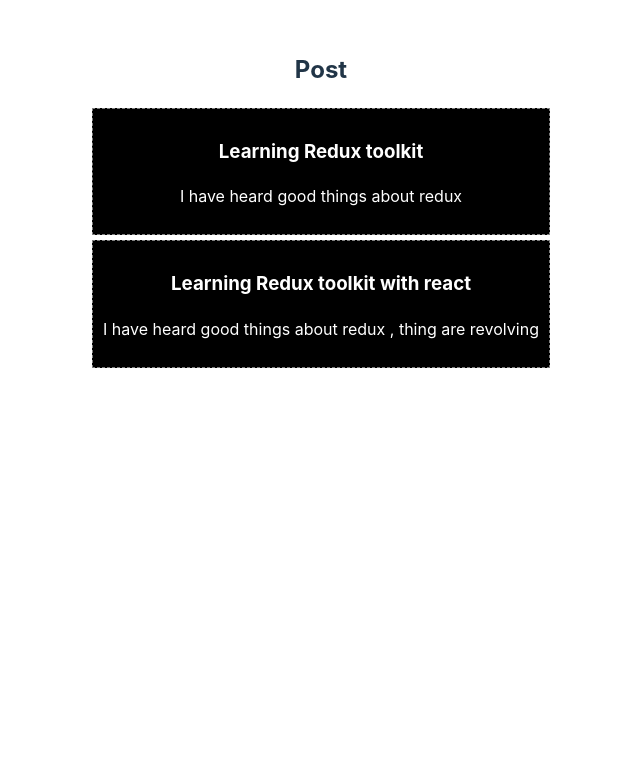
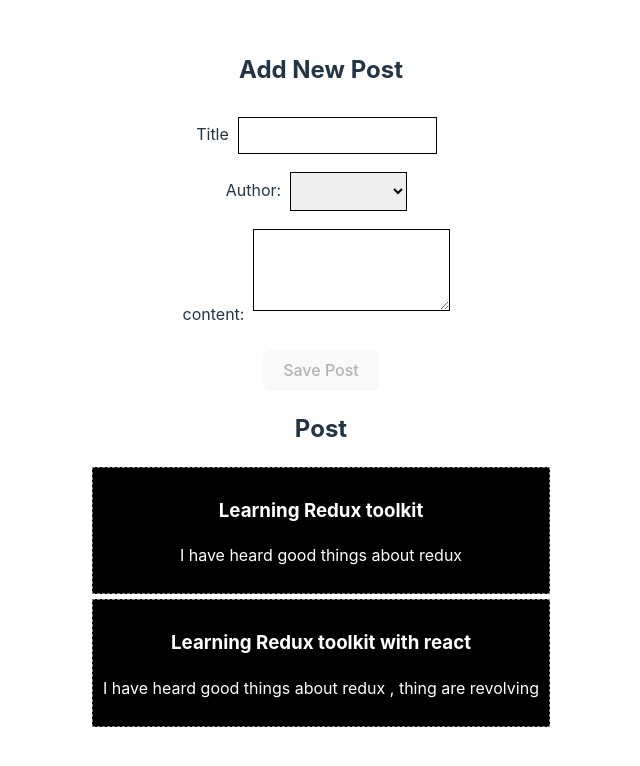
Before and after one commit to sarahannie/redux-with-react, a React (Vite) app: page / in a window 1280 px wide. Shown: the top 766 px of the page, without its empty margins (319-959 px from the left). Built offline with nearby package versions, Linux system fonts and the light colour scheme.

Commit message:
user add and auto fill

```diff
--- a/src/App.jsx
+++ b/src/App.jsx
@@ -1,11 +1,13 @@
 
 import './App.css'
+import AddFormPost from './feature/post/AddFormPost'
 import PostList from './feature/post/PostList'
 
 function App() {
 
   return (
     <section>
+        <AddFormPost />
         <PostList />
     </section>
   )
--- a/src/app/store.jsx
+++ b/src/app/store.jsx
@@ -1,8 +1,10 @@
 import { configureStore } from "@reduxjs/toolkit";
 import postReducer from "../feature/post/postSlice";
+import userReducer from "../feature/user/userSlice";
 
 export const store = configureStore({
     reducer: {
-        post: postReducer
+        post: postReducer,
+        user:userReducer
     }
 })
--- /dev/null
+++ b/src/feature/post/AddFormPost.jsx
@@ -0,0 +1,76 @@
+import React,{useState} from 'react';
+import { useDispatch, useSelector } from 'react-redux';
+import { postAdded } from './postSlice';
+import { selectUserPost } from '../user/userSlice';
+
+const AddFormPost = () => {
+    const [title, setTitle] = useState("");
+    const [content, setContent] = useState('');
+    const [userId, setUserId] = useState('');
+    const dispatch = useDispatch();
+    const canSave = Boolean(title) && Boolean(content) && Boolean(userId)
+    const users = useSelector(selectUserPost)
+    const onTitleChange = (e) => setTitle(e.target.value);
+    const onContentChange = (e) => setContent(e.target.value)
+    const onAuthorChange = (e) => setUserId(e.target.value)
+    const onSavedPostClicked = () =>{
+        if(title && content){
+            dispatch(
+                postAdded(title,content)
+            )
+            setTitle("");
+            setContent("")
+        }
+    }
+
+    const userOptions = users.map((user) =>(
+        <option key={user.id} value={user.id}>
+        {user.name}
+        </option>
+    ))
+  return (
+    <section>
+        <h2>Add New Post</h2>
+
+
+
+        <form>
+        <label htmlFor='postTitle'>Title</label>
+        <input
+        type='text'
+        value={title}
+        id="postTitle"
+        name='postTitle'
+        onChange={onTitleChange}
+        />
+        <br/>
+
+
+        <label htmlFor='postAuthor'>Author:</label>
+        <select id='postAuthor' value={userId} onChange={onAuthorChange}>
+        <option value=""></option>
+        {userOptions}
+        </select>
+
+        <br/>
+
+
+
+        <label htmlFor='postContect'>content:</label>
+        <textarea rows={4}
+        type='text'
+        value={content}
+        id="postContent"
+        name='postContent'
+        onChange={onContentChange}
+        />
+        </form>
+        <br/>
+        <button type='button'
+        onClick={onSavedPostClicked}
+        disabled={!canSave}>Save Post</button>
+    </section>
+  )
+}
+
+export default AddFormPost
--- a/src/feature/post/PostList.css
+++ b/src/feature/post/PostList.css
@@ -5,3 +5,21 @@
     padding: 10px 10px;
     margin: 5px 5px;
 }
+
+input{
+    padding: 10px 10px;
+    margin: 9px 9px;
+    border: 1px solid black;
+}
+
+select{
+    padding: 10px 10px;
+    margin: 9px 9px;
+    border: 1px solid black;
+}
+
+textarea{
+    padding: 10px 10px;
+    margin: 9px 9px;
+    border: 1px solid black;
+}
--- a/src/feature/post/postSlice.jsx
+++ b/src/feature/post/postSlice.jsx
@@ -1,5 +1,5 @@
 import { createSlice } from "@reduxjs/toolkit";
-
+import { nanoid } from "@reduxjs/toolkit";
 const initialState = [
     {id:1, title:'Learning Redux toolkit', content:'I have heard good things about redux'},
     {id:2, title:'Learning Redux toolkit with react', content:'I have heard good things about redux , thing are revolving'}
@@ -10,10 +10,26 @@
     name:"post",
     initialState,
     reducers:{
+        postAdded:{
+            reducer(state, action){
+            state.push(action.payload)
+        },
+        prepare(title,content,userId){
+            return{
+                    payload:{
+                        id:nanoid(),
+                        title,
+                        content,
+                        userId
+                    }
+            }
+        }
+
+    }
 
     }
 })
 
 export const selectPost = (state) => state.post;
-
+export const {postAdded} = postSlice.actions
 export default postSlice.reducer
--- /dev/null
+++ b/src/feature/user/userSlice.jsx
@@ -0,0 +1,18 @@
+import { createSlice } from "@reduxjs/toolkit";
+
+const initialState = [
+     {id:'0', name:'Dark Mar'},
+     {id:'1', name:'Queen Mary'},
+     {id:'2', name:'Grace Marth'},
+]
+
+ const userSlice = createSlice({
+    name:'user',
+    initialState,
+    reducers:{
+
+    }
+})
+
+export const selectUserPost = (state) => state.user;
+export default userSlice.reducer;
```
